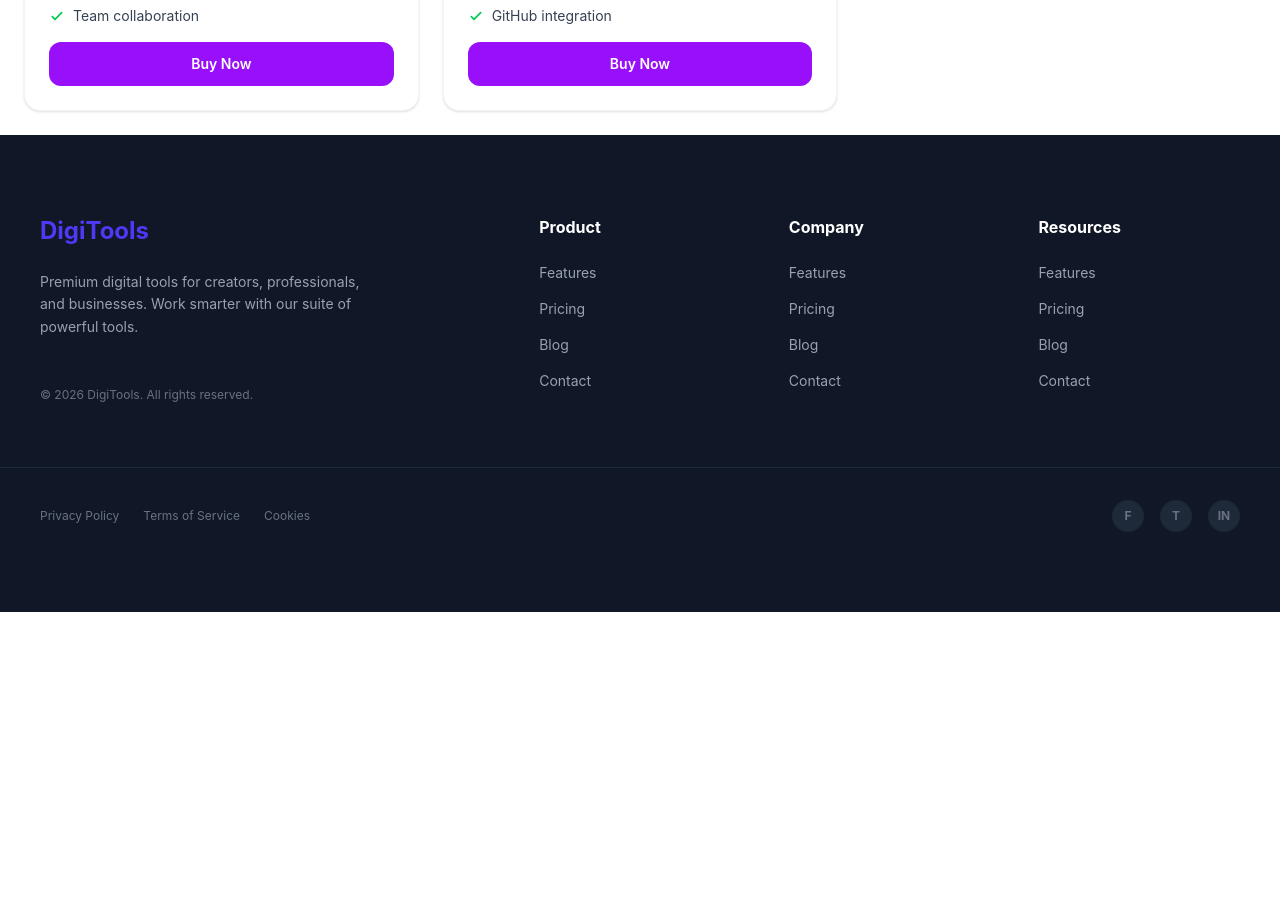
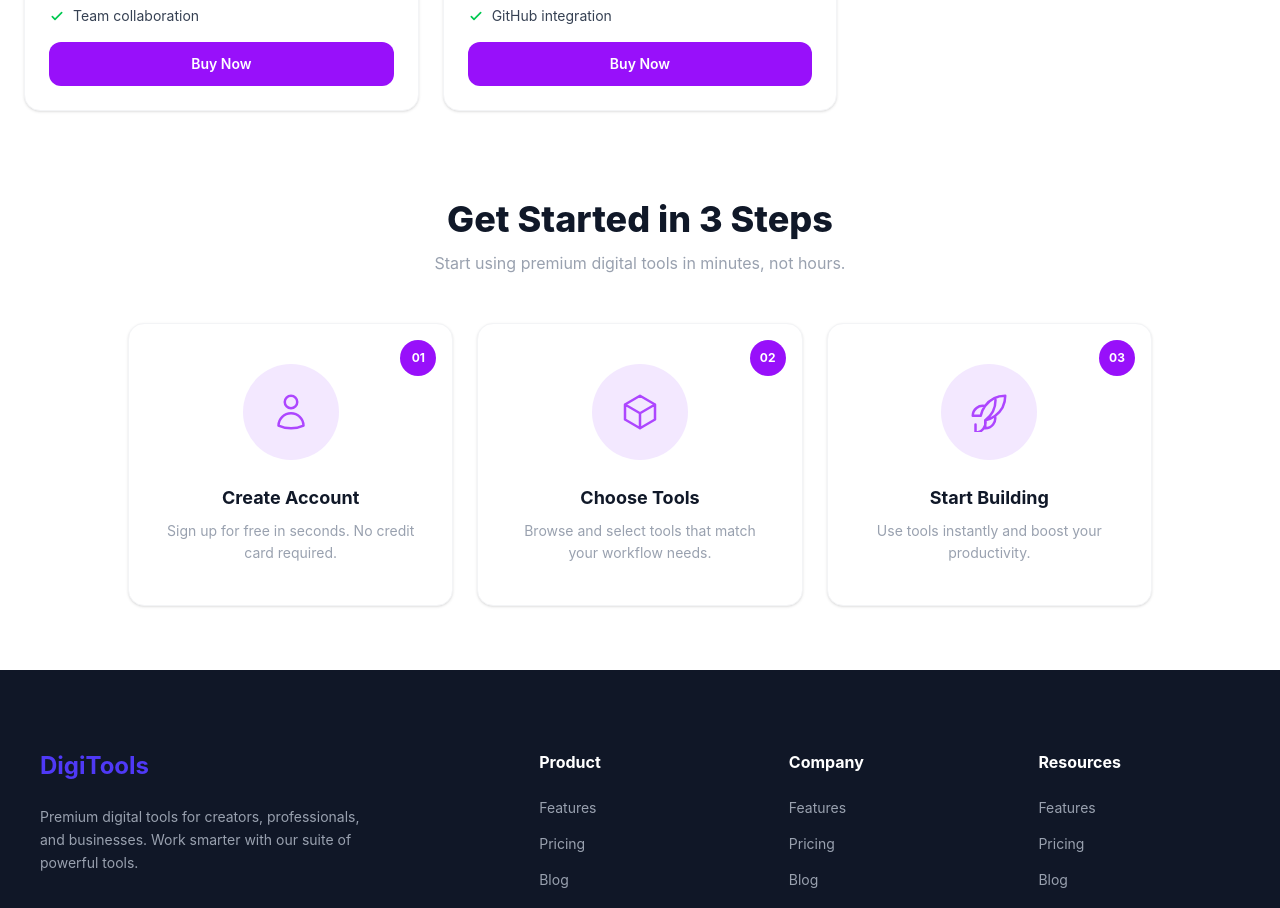
Before and after one commit to hassanhrz94-ctrl/Assignment-6, a React (Vite) app: page / in a window 1280 px wide. Shown: the part 2200-3108 px from the top of the page. Before the commit the page ends 2812 px from the top, so only its background shows below. Built offline with nearby package versions, Linux system fonts and the light colour scheme.

Commit message:
get started

```diff
--- a/package.json
+++ b/package.json
@@ -13,6 +13,7 @@
     "@tailwindcss/vite": "^4.2.2",
     "react": "^19.2.4",
     "react-dom": "^19.2.4",
+    "react-toastify": "^11.0.5",
     "tailwindcss": "^4.2.2"
   },
   "devDependencies": {
--- a/src/App.jsx
+++ b/src/App.jsx
@@ -6,6 +6,8 @@ import Footer from './component/footer/Footer'
 import Navbar from './component/navbar/Navbar'
 import Products from './component/products/Products'
 import Cart from './component/cart/Cart'
+import { ToastContainer } from 'react-toastify'
+import GetStarted from './getStarted/GetStarted'
 
 
 const productsPromise = async()=>{
@@ -25,7 +27,7 @@ console.log(carts)
   return (
     <>
      <Navbar/>
-
+        <ToastContainer />
 
      {/* name of each tab group should be unique */}
 <div className="tabs tabs-box justify-center text-blue-700 ">
@@ -38,7 +40,7 @@ console.log(carts)
 
 
     {isActiveTab === 'cart' && <Cart carts={carts} setCarts={setCarts}/>}
-
+     <GetStarted/>
 <Footer/>
 
     </>
--- a/src/component/productCard/ProductCard.jsx
+++ b/src/component/productCard/ProductCard.jsx
@@ -1,4 +1,5 @@
 import React, { useState } from 'react';
+import { toast } from 'react-toastify';
 
 const ProductCard = ({ product, carts, setCarts }) => {
     const { name, description, price, period, tag, features, icon } = product;
@@ -6,10 +7,16 @@ const ProductCard = ({ product, carts, setCarts }) => {
     const [isAdded, setIsAdded] = useState(false);
 
     const handleBtn = () => {
-        if (!isAdded) {
-            setIsAdded(true);
-            setCarts([...carts, product]);
+        const isExist = carts.find(item => item.name === product.name);
+
+        if (isExist) {
+            toast.error("Already in the cart ❌");
+            return;
         }
+
+        setIsAdded(true);
+        setCarts([...carts, product]);
+        toast.success("Added to the cart ✅");
     };
 
     const periodLabel = {
@@ -26,6 +33,7 @@ const ProductCard = ({ product, carts, setCarts }) => {
 
     return (
         <div className="bg-white rounded-2xl border border-gray-100 shadow-sm p-6 flex flex-col gap-4 w-full">
+
             <div className="flex items-center justify-between">
                 <div className="w-12 h-12 rounded-xl bg-gray-50 flex items-center justify-center text-3xl">
                     {icon}
@@ -40,14 +48,12 @@ const ProductCard = ({ product, carts, setCarts }) => {
             <h2 className="text-xl font-bold text-gray-900">{name}</h2>
             <p className="text-gray-500 text-sm leading-relaxed">{description}</p>
 
-
             <div className="flex items-baseline gap-1">
                 <span className="text-3xl font-bold text-gray-900">${price}</span>
                 <span className="text-sm text-gray-400 font-medium">
                     /{periodLabel[period] || period}
                 </span>
             </div>
-
 
             {features && features.length > 0 && (
                 <ul className="flex flex-col gap-2">
@@ -68,17 +74,11 @@ const ProductCard = ({ product, carts, setCarts }) => {
                 </ul>
             )}
 
-
             <button
                 onClick={handleBtn}
-                disabled={isAdded}
-                className={`w-full py-3 rounded-xl text-white font-semibold text-sm transition-all duration-200 mt-auto
-                    ${isAdded
-                        ? 'bg-gray-400 cursor-not-allowed'
-                        : 'bg-purple-600 hover:bg-purple-700 active:scale-95'
-                    }`}
+                className="w-full py-3 rounded-xl text-white font-semibold text-sm transition-all duration-200 mt-auto bg-purple-600 hover:bg-purple-700 active:scale-95"
             >
-                {isAdded ? '✓ Added to Cart' : 'Buy Now'}
+                Buy Now
             </button>
         </div>
     );
--- /dev/null
+++ b/src/getStarted/GetStarted.jsx
@@ -0,0 +1,84 @@
+import React from 'react';
+
+const steps = [
+    {
+        id: "01",
+        title: "Create Account",
+        description: "Sign up for free in seconds. No credit card required.",
+        icon: (
+            <svg xmlns="http://www.w3.org/2000/svg" className="w-10 h-10 text-purple-500" fill="none" viewBox="0 0 24 24" stroke="currentColor" strokeWidth={1.5}>
+                <path strokeLinecap="round" strokeLinejoin="round" d="M15.75 6a3.75 3.75 0 11-7.5 0 3.75 3.75 0 017.5 0zM4.501 20.118a7.5 7.5 0 0114.998 0A17.933 17.933 0 0112 21.75c-2.676 0-5.216-.584-7.499-1.632z" />
+            </svg>
+        ),
+    },
+    {
+        id: "02",
+        title: "Choose Tools",
+        description: "Browse and select tools that match your workflow needs.",
+        icon: (
+            <svg xmlns="http://www.w3.org/2000/svg" className="w-10 h-10 text-purple-500" fill="none" viewBox="0 0 24 24" stroke="currentColor" strokeWidth={1.5}>
+                <path strokeLinecap="round" strokeLinejoin="round" d="M21 7.5l-9-5.25L3 7.5m18 0l-9 5.25m9-5.25v9l-9 5.25M3 7.5l9 5.25M3 7.5v9l9 5.25m0-9v9" />
+            </svg>
+        ),
+    },
+    {
+        id: "03",
+        title: "Start Building",
+        description: "Use tools instantly and boost your productivity.",
+        icon: (
+            <svg xmlns="http://www.w3.org/2000/svg" className="w-10 h-10 text-purple-500" fill="none" viewBox="0 0 24 24" stroke="currentColor" strokeWidth={1.5}>
+                <path strokeLinecap="round" strokeLinejoin="round" d="M15.59 14.37a6 6 0 01-5.84 7.38v-4.8m5.84-2.58a14.98 14.98 0 006.16-12.12A14.98 14.98 0 009.631 8.41m5.96 5.96a14.926 14.926 0 01-5.841 2.58m-.119-8.54a6 6 0 00-7.381 5.84h4.8m2.581-5.84a14.927 14.927 0 00-2.58 5.84m2.699 2.7a6 6 0 01-5.84 7.38v-4.8m5.84-2.58a14.98 14.98 0 006.16-12.12" />
+            </svg>
+        ),
+    },
+];
+
+const GetStarted = () => {
+    return (
+        <section className="py-16 px-4 bg-white">
+
+            {/* Heading */}
+            <div className="text-center mb-12">
+                <h2 className="text-4xl font-extrabold text-gray-900 mb-3">
+                    Get Started in 3 Steps
+                </h2>
+                <p className="text-gray-400 text-base">
+                    Start using premium digital tools in minutes, not hours.
+                </p>
+            </div>
+
+            {/* Cards */}
+            <div className="grid grid-cols-1 md:grid-cols-3 gap-6 max-w-5xl mx-auto">
+                {steps.map((step) => (
+                    <div
+                        key={step.id}
+                        className="relative bg-white border border-gray-100 rounded-2xl shadow-sm px-8 py-10 flex flex-col items-center text-center"
+                    >
+                        {/* Step Number Badge */}
+                        <div className="absolute top-4 right-4 w-9 h-9 rounded-full bg-purple-600 flex items-center justify-center">
+                            <span className="text-white text-xs font-bold">{step.id}</span>
+                        </div>
+
+                        {/* Icon Circle */}
+                        <div className="w-24 h-24 rounded-full bg-purple-100 flex items-center justify-center mb-6">
+                            {step.icon}
+                        </div>
+
+                        {/* Title */}
+                        <h3 className="text-lg font-bold text-gray-900 mb-2">
+                            {step.title}
+                        </h3>
+
+                        {/* Description */}
+                        <p className="text-gray-400 text-sm leading-relaxed">
+                            {step.description}
+                        </p>
+                    </div>
+                ))}
+            </div>
+
+        </section>
+    );
+};
+
+export default GetStarted;
```
Also changed, not shown: src/getStarted/Subscription.jsx (added), 1 other file (tests, documents, lock files or other folders).
